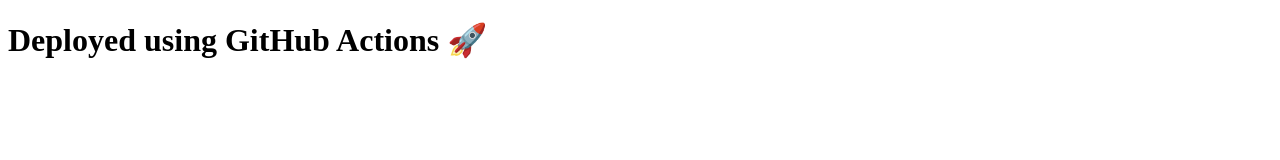
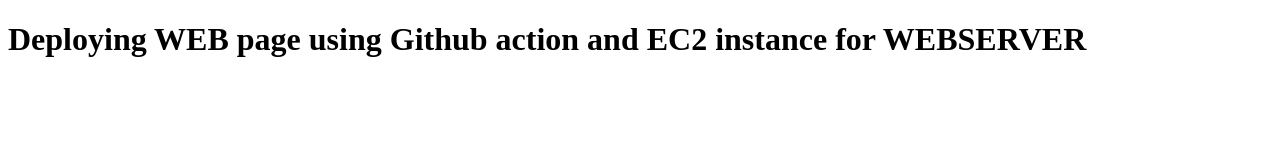
Before and after one commit to SyedShakeel53/Webpage-using-Github-action, a plain HTML site: page index.html in a window 1280 px wide. Drawn offline with Linux system fonts and the light colour scheme.

Commit message:
Update index.html

```diff
--- a/index.html
+++ b/index.html
@@ -4,6 +4,6 @@
   <title>EC2 Deployment</title>
 </head>
 <body>
-  <h1>Deployed using GitHub Actions 🚀</h1>
+  <h1>Deploying WEB page using Github action and EC2 instance for WEBSERVER</h1></h1>
 </body>
 </html>
```
